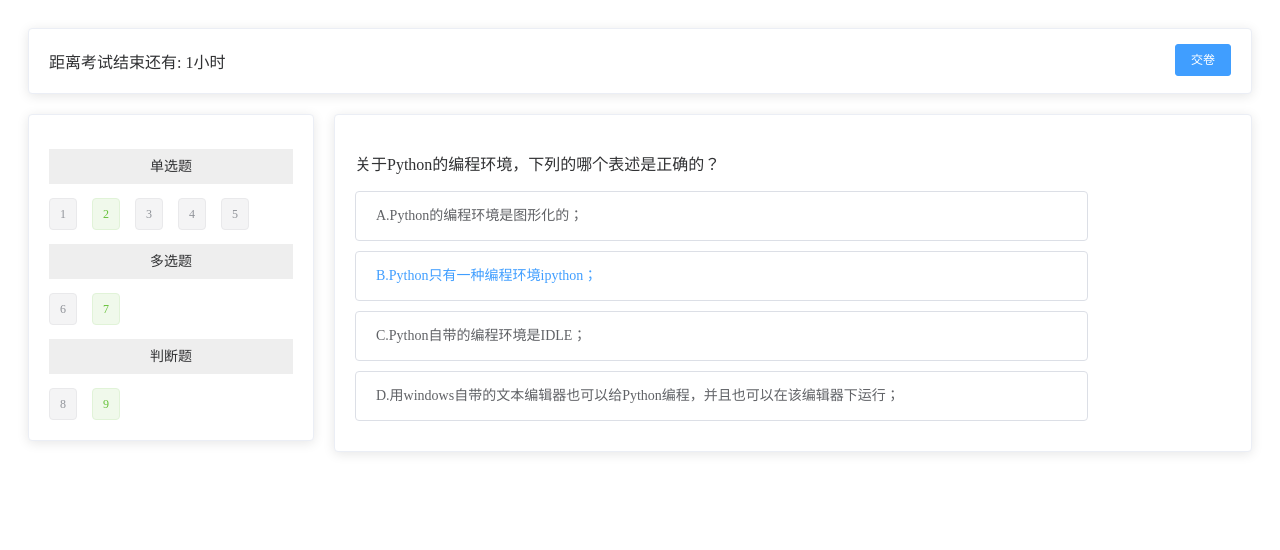
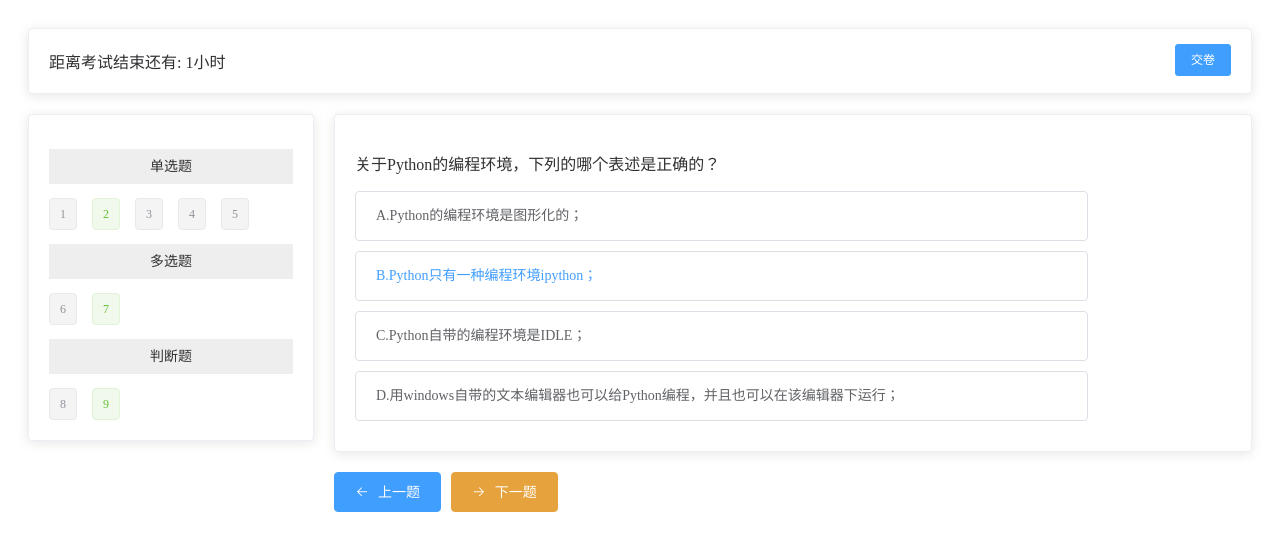
Before and after one commit to hhdyhaha/exam-sys, a Vue app: page /online/OlineExam/CommonExam in a window 1280 px wide. Shown: the top 550 px of the page. Built offline with nearby package versions, Linux system fonts and the light colour scheme; no server answers.

Commit message:
上一题 下一题 按钮

```diff
--- a/src/components/CommonExam.vue
+++ b/src/components/CommonExam.vue
@@ -70,6 +70,16 @@
             </div>
           </el-card>
         </div>
+        <div style="margin-top: 20px">
+          <el-button  type="primary" icon="el-icon-back" @click="handPrevious()">
+            上一题
+          </el-button>
+
+          <el-button  type="warning" icon="el-icon-right" @click="handNext()">
+            下一题
+          </el-button>
+
+        </div>
       </el-col>
     </el-row>
   </div>
@@ -96,7 +106,7 @@ export default {
   padding: 20px 20px 20px 0px;
 }
 .r-main {
-  padding: 20px 0px 20px 0px;
+  padding: 20px 0px 0px 0px;
 }
 .card-title {
   background: #eee;
```
